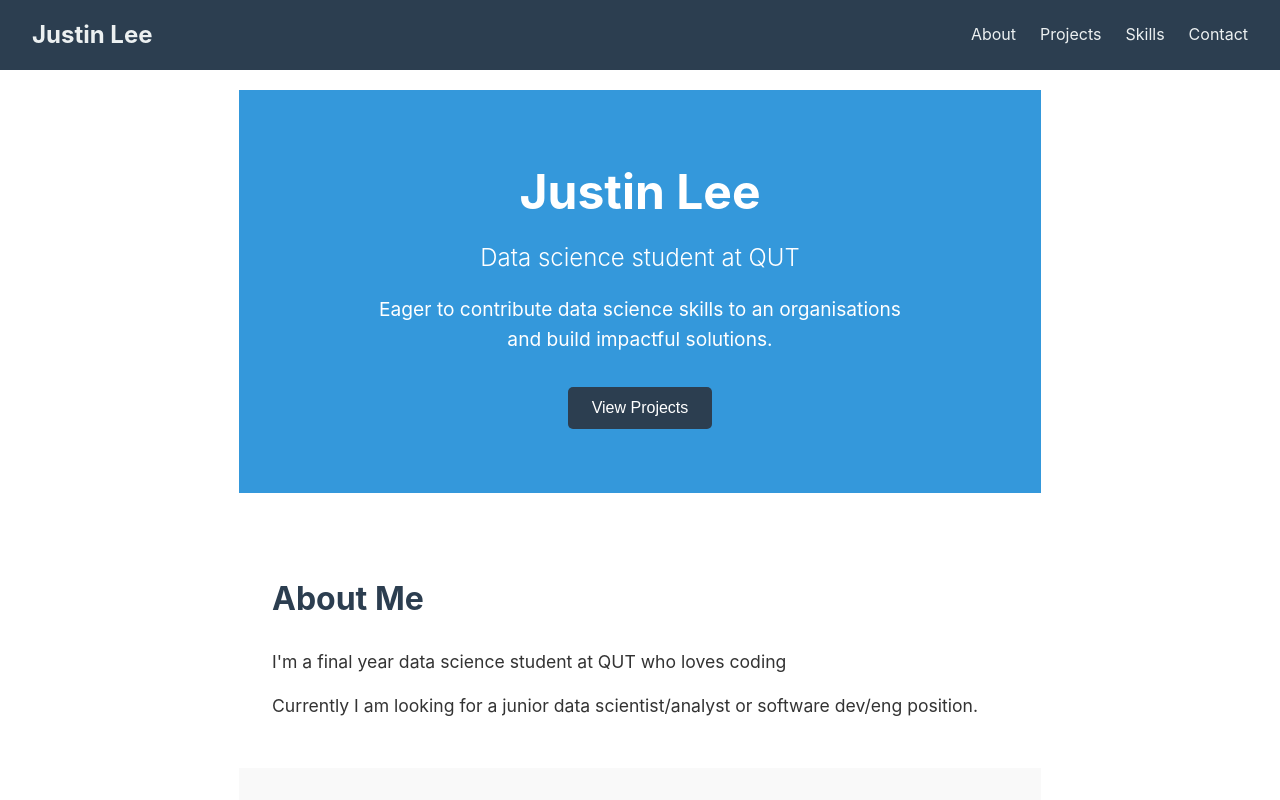
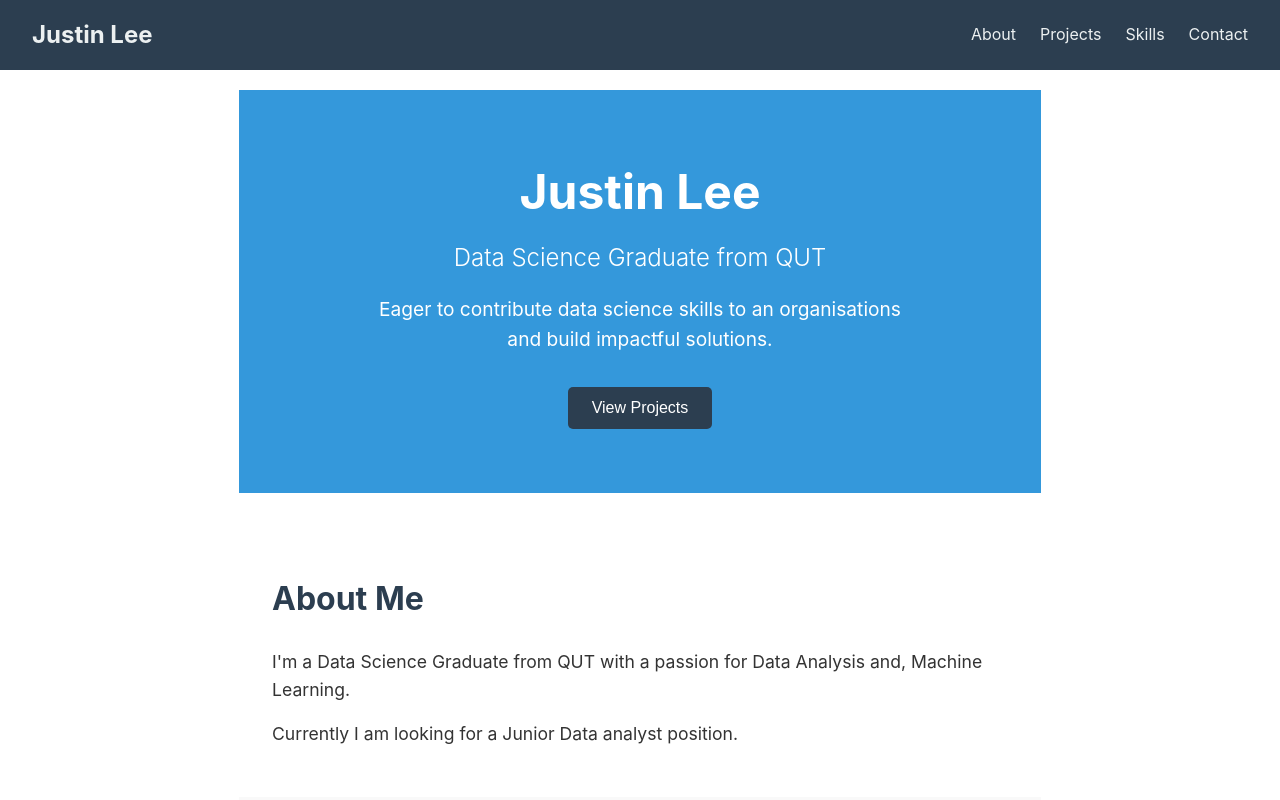
Before and after one commit to justinminlee/justinminlee.github.io, a React (Create React App) app: page / in a window 1280 px wide. Shown: the top 800 px of the page. Built offline with nearby package versions, Linux system fonts and the light colour scheme.

Commit message:
Update Profile

```diff
--- a/src/components/About.js
+++ b/src/components/About.js
@@ -6,10 +6,10 @@ function About() {
     <section id="about" className="about">
       <h2>About Me</h2>
       <p>
-        I'm a final year data science student at QUT who loves coding
+        I'm a Data Science Graduate from QUT with a passion for Data Analysis and, Machine Learning.
       </p>
       <p>
-        Currently I am looking for a junior data scientist/analyst or software dev/eng position.
+        Currently I am looking for a Junior Data analyst position.
       </p>
     </section>
   );
--- a/src/components/Hero.js
+++ b/src/components/Hero.js
@@ -10,7 +10,7 @@ function Hero() {
   return (
     <section className="hero">
       <h1>Justin Lee</h1>
-      <h2>Data science student at QUT</h2>
+      <h2>Data Science Graduate from QUT</h2>
       <p>Eager to contribute data science skills to an organisations
         <br />
         and build impactful solutions.
```
